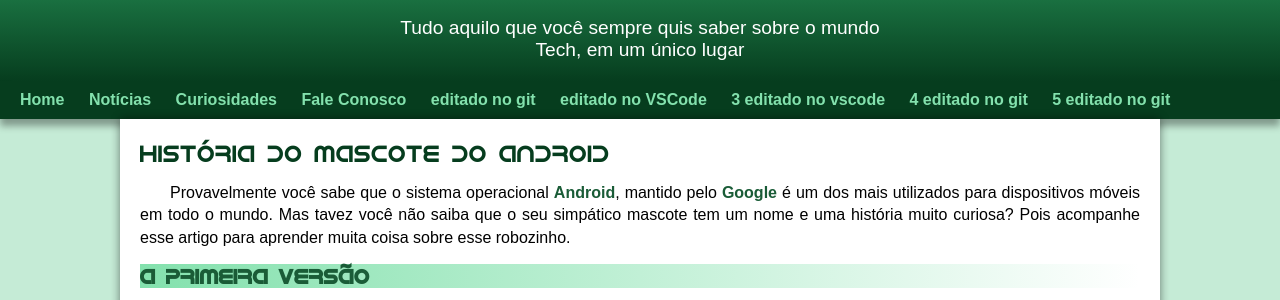
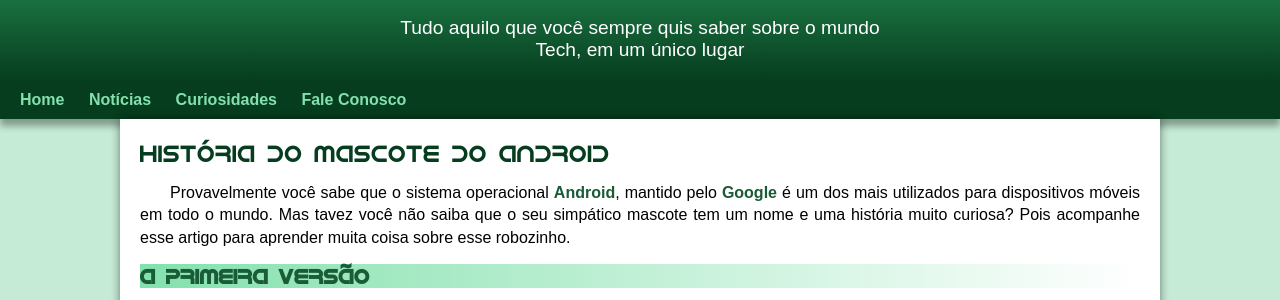
Before and after one commit to gladson-prog/PROJETO-ANDROID, a plain HTML site: page index.html in a window 1280 px wide. Shown: the part 90-390 px from the top of the page. Drawn offline with Linux system fonts and the light colour scheme.

Commit message:
editado nav

```diff
--- a/index.html
+++ b/index.html
@@ -18,12 +18,6 @@
         <a href="#">Notícias</a>
         <a href="#">Curiosidades</a>
         <a href="#">Fale Conosco</a>
-        <a href="#">editado no git</a>
-        <a href="#">editado no VSCode</a>
-        <a href="#">3 editado no vscode</a>
-        <a href="#">4 editado no git</a>
-        <a href="#">5 editado no git</a>
-
     </nav>
     <main>
         <article>
```
